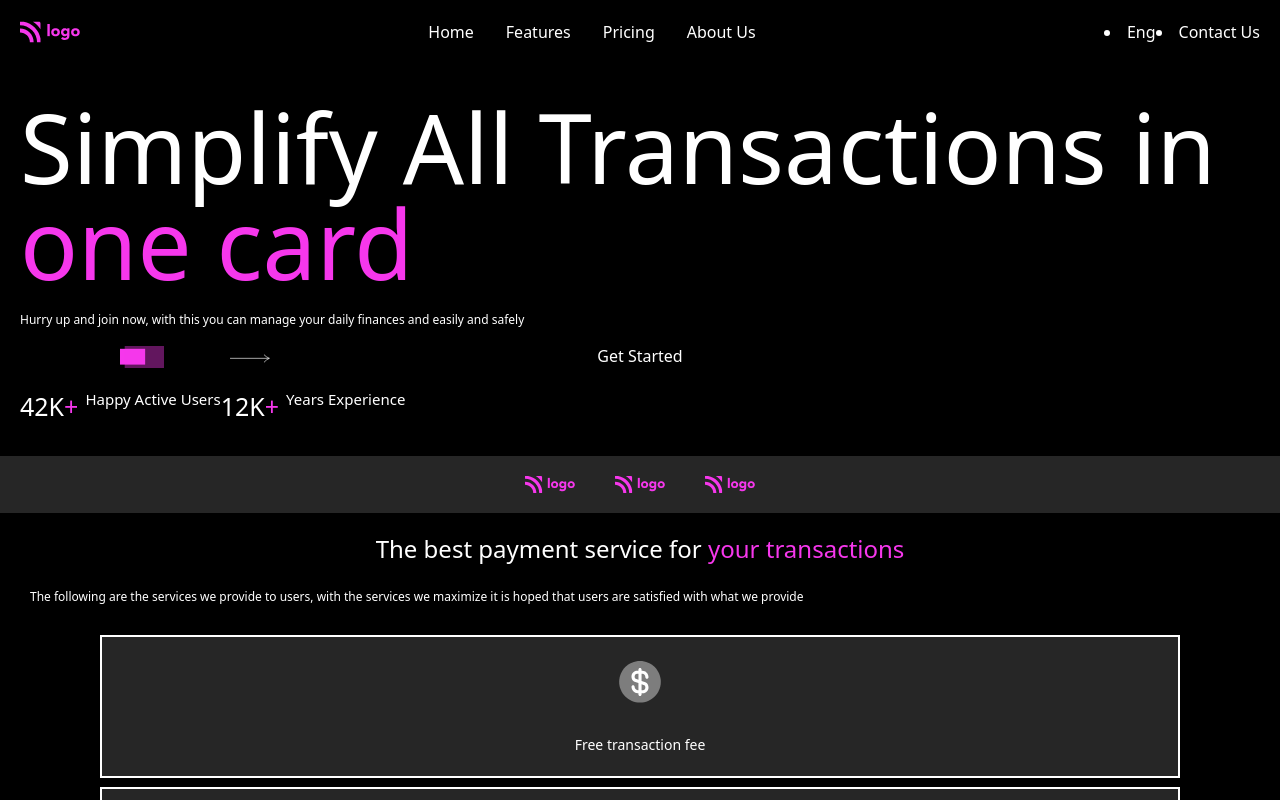
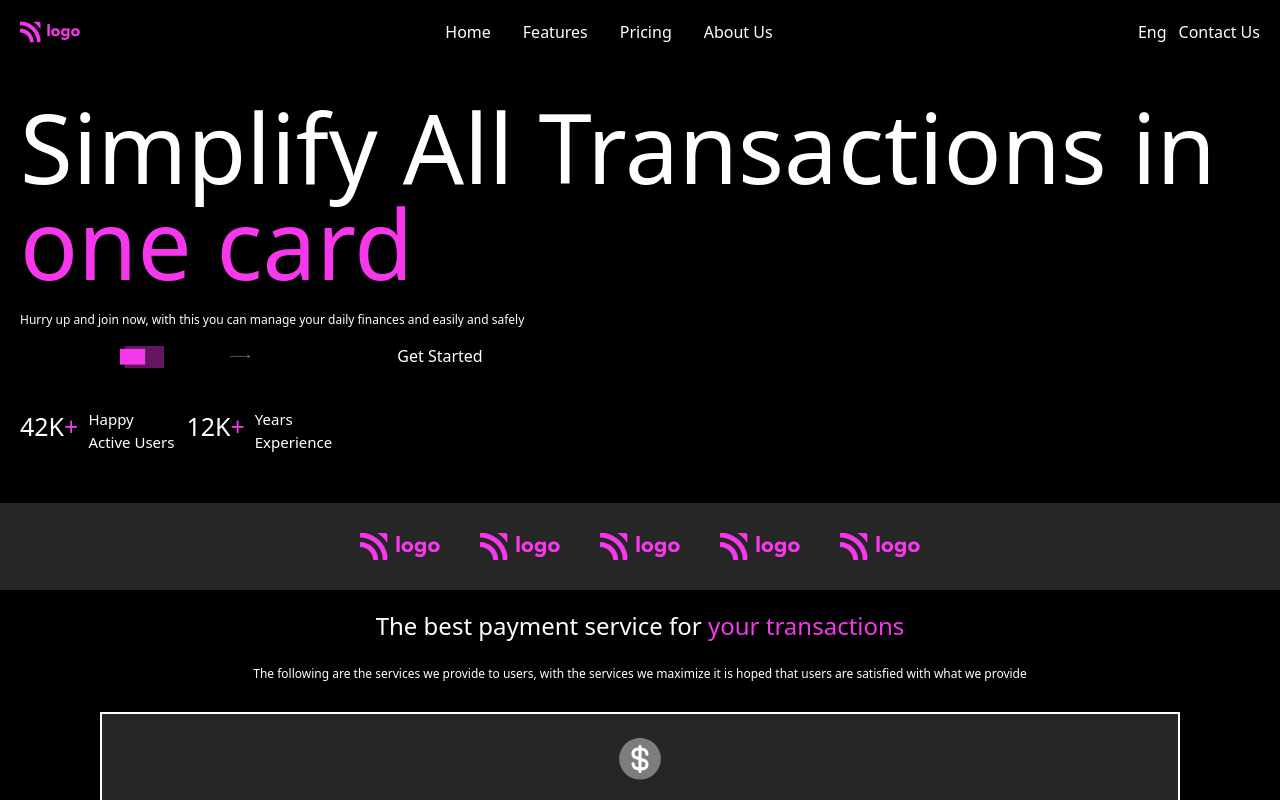
Before and after one commit to akritisrivastava22/onecard, a plain HTML site: page 01_Project- Credit Card Landing Page/index.html in a window 1280 px wide. Shown: the top 800 px of the page. Drawn offline with nearby package versions, Linux system fonts and the light colour scheme.

Commit message:
Tablet responsive Completed

```diff
--- a/01_Project- Credit Card Landing Page/index.html
+++ b/01_Project- Credit Card Landing Page/index.html
@@ -34,7 +34,7 @@
             <li class="hidden md:block">Pricing</li>
             <li class="hidden md:block">About Us</li>
         </ul>
-        <div class=" justify-end text-white hidden md:flex">
+        <div class=" justify-end text-white hidden md:flex md:list-none	md:gap-3">
             <li>Eng</li>
             <!-- <img src="./Project 1- Credit Card Landing Page/Assets/Icons/btn-pink-bg.svg" alt=""> -->
             <li>Contact Us</li>
@@ -44,41 +44,41 @@
 
     <div class="py-[20px] bg-black">
         <div class="bg-black text-white px-[20px] ">
-            <p class="lg:text-8xl md:text-6xl text-[30px] text-white py-[15px]">Simplify All Transactions in <span
+            <p class="lg:text-8xl md:text-6xl text-[30px] text-white py-[15px] ">Simplify All Transactions in <span
                     class="text-purple">one card </span></p>
             <h1 class="text-[12px] py-[5px]  ">Hurry up and join now, with this you can manage your daily finances and
                 easily and
                 safely</h1>
             <div class="relative">
-                <p class="text-center py-[10px] z-10 relative">Get Started</p>
+                <p class="text-center py-[10px] z-10 relative md:pr-[400px]">Get Started</p>
                 <img src="./Project 1- Credit Card Landing Page/Assets/Icons/RightArrow.svg"
-                    class="absolute top-5 left-[210px] -z-1 w-[40px]" alt="">
+                    class="absolute top-5 left-[210px] -z-1 w-[40px] md:pr-[20px] md:w-[40px] " alt="">
                 <img src="./Project 1- Credit Card Landing Page/Assets/Icons/btn-pink-bg.svg"
                     class="absolute top-3 left-[100px] -z-1" alt="">
             </div>
 
-            <div class="flex py-[10px]">
+            <div class="flex py-[10px] md:py-[30px]">
                 <span class="text-[25px]">42K<span class="text-purple">+</span></span>
-                <span class="text-[15px] pl-[7px]"> Happy Active Users</span>
-                <span class="text-[25px]">12K<span class="text-purple">+</span></span>
-                <span class="text-[15px] pl-[7px]">Years Experience</span>
+                <span class="text-[15px] pl-[7px] md:pl-[10px] md:w-[100px]"> Happy Active Users</span>
+                <span class="text-[25px] md:pl-[8px] ">12K<span class="text-purple">+</span></span>
+                <span class="text-[15px] pl-[7px] md:pl-[10px] md:w-[70px] ">Years Experience</span>
             </div>
             <img src="./Project 1- Credit Card Landing Page/Assets/Photos/frontCards.png" class="hidden" alt="">
             <img src="./Project 1- Credit Card Landing Page/Assets/Photos/backCards.png" class="hidden">
         </div>
     </div>
-    <div class="flex bg-neutral-800 gap-10 py-[20px] px-[20px] justify-center">
-        <img src="./Project 1- Credit Card Landing Page/Assets/Icons/Logo.svg" class="w-[50px]">
-        <img src="./Project 1- Credit Card Landing Page/Assets/Icons/Logo.svg" class="w-[50px]" alt="">
-        <img src="./Project 1- Credit Card Landing Page/Assets/Icons/Logo.svg" class="w-[50px]" alt="">
-        <img src="./Project 1- Credit Card Landing Page/Assets/Icons/Logo.svg" class="hidden w-[50px]" alt="">
-        <img src="./Project 1- Credit Card Landing Page/Assets/Icons/Logo.svg" class="hidden w-[50px]" alt="">
+    <div class="flex bg-neutral-800 gap-10 py-[30px] px-[20px] justify-center">
+        <img src="./Project 1- Credit Card Landing Page/Assets/Icons/Logo.svg" class="w-[50px] md:w-[80px]">
+        <img src="./Project 1- Credit Card Landing Page/Assets/Icons/Logo.svg" class="w-[50px] md:w-[80px]" alt="">
+        <img src="./Project 1- Credit Card Landing Page/Assets/Icons/Logo.svg" class="w-[50px] md:w-[80px]" alt="">
+        <img src="./Project 1- Credit Card Landing Page/Assets/Icons/Logo.svg" class="hidden md:block md:w-[80px]" alt="">
+        <img src="./Project 1- Credit Card Landing Page/Assets/Icons/Logo.svg" class="hidden md:block md:w-[80px]" alt="">
     </div>
     <div class=" bg-black py-[20px] text-white ">
         <div class="px-[10px]">
             <p class="text-2xl text-center">The best payment service for <span class="text-purple">your transactions
                 </span></p><br>
-            <p class="text-xs text-justify px-[20px]">The following are the services we provide to users, with the
+            <p class="text-xs text-justify px-[20px] md:text-center">The following are the services we provide to users, with the
                 services we maximize it
                 is hoped that
                 users
@@ -139,20 +139,20 @@
             <img src="./Project 1- Credit Card Landing Page/Assets/Photos/Rectangle 6774.png" class="absolute" alt="">
             <img src="./Project 1- Credit Card Landing Page/Assets/Photos/Rectangle 6773.png" class="" alt="">
 
-            <div class="absolute top-10 left-6 text-center  ">
-                <h1 class="text-xl font-semibold">Let's start <span class="text-black font-semibold">customing</span>
+            <div class="absolute top-10 left-6 text-center ">
+                <h1 class="text-xl font-semibold md:px-[150px] md:pt-[80px] md:text-2xl">Let's start <span class="text-black font-semibold">customing</span>
                     your card now</h1>
             <div>
-                <span class="text-sm">Get Started</span>
+                <span class="text-sm md:text-center">Get Started</span>
                 <img src="./Project 1- Credit Card Landing Page/Assets/Icons/RightArrow.svg"
-                    class="absolute top-9 left-[205px] -z-1 w-[40px]" alt="">
+                    class="absolute top-9 left-[205px] -z-1 w-[40px] md:mx-[180px] md:mt-[85px]" alt="">
                 <img src="./Project 1- Credit Card Landing Page/Assets/Icons/btn-pink-bg.svg"
-                    class="absolute top-8 left-[104px] -z-1" alt="">
+                    class="absolute top-8 left-[104px] -z-1 md:mx-[180px] md:mt-[83px]" alt="">
                 </div>
             </div>
-            <div class=" text-white flex mt-[30px] px-[20px] gap-7">
+            <div class=" text-white flex mt-[30px] px-[20px] gap-7 md:px-[50px] ">
                 <img src="./Project 1- Credit Card Landing Page/Assets/Icons/Logo.svg" class="w-[50px]" alt="">
-                <div class="text-center text-[10px] flex gap-3">
+                <div class="text-center text-[10px] flex gap-3 md:justify-self-center md:ml-[130px] md:flex md:gap-10 ">
                     <span>Branding</span>
                     <span>Contact Us</span>
                     <span>Privacy Policy</span>
@@ -161,5 +161,4 @@
             </div>
         </div>
 </body>
-
 </html>
```
